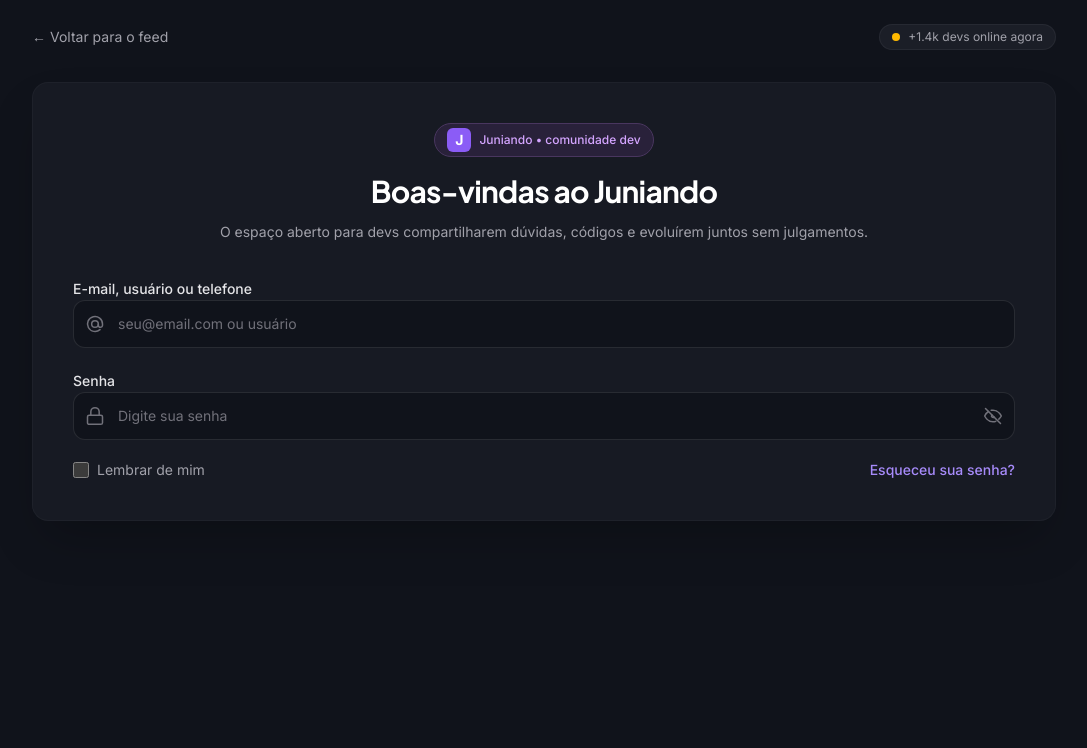
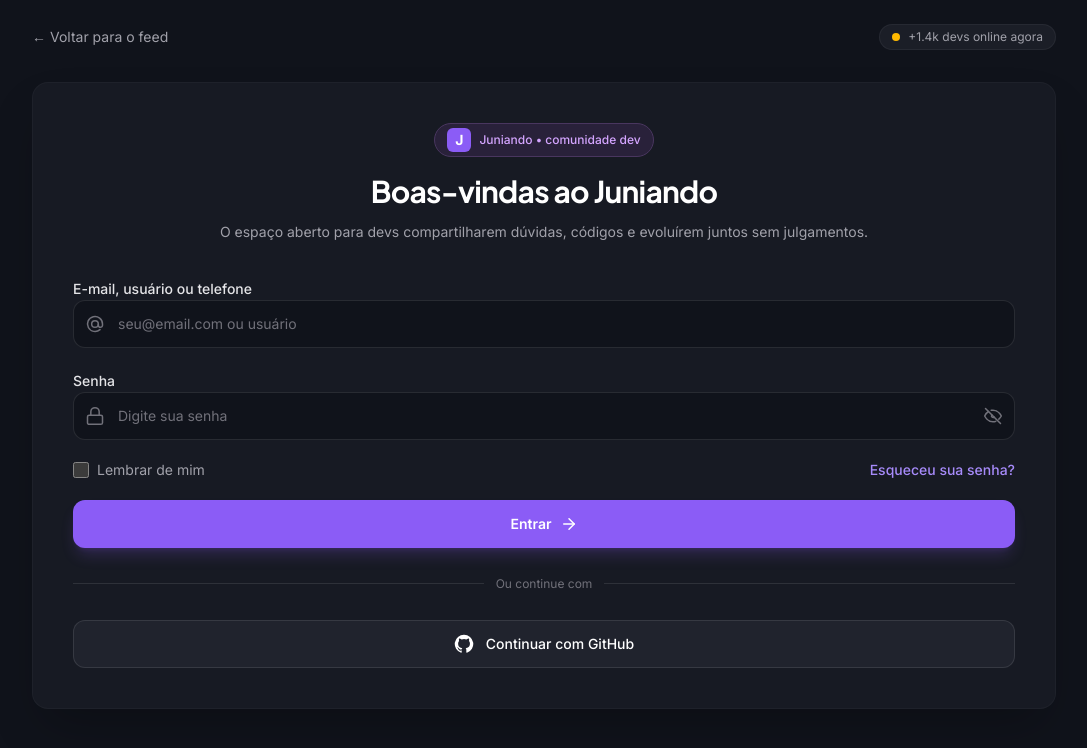
Before and after one commit to lab08-j/frontend, a Next.js app: page /login in a window 1280 px wide. Shown: the top 748 px of the page, without its empty margins (96-1183 px from the left). Built offline with nearby package versions, Linux system fonts and the light colour scheme.

Commit message:
feat: add button entrar

```diff
--- a/src/components/auth/login-form.tsx
+++ b/src/components/auth/login-form.tsx
@@ -171,6 +171,54 @@ export default function LoginForm() {
                 Esqueceu sua senha?
               </Link>
             </div>
+
+            <button
+              type="button"
+              className="mt-3 flex h-12 w-full items-center justify-center gap-2 rounded-xl bg-[#8B5CF6] text-sm font-semibold text-white shadow-lg shadow-[#8B5CF6]/20 transition-all hover:bg-[#7C3AED] active:scale-[0.98]"
+            >
+              Entrar
+              <svg
+                xmlns="http://www.w3.org/2000/svg"
+                width="18"
+                height="18"
+                viewBox="0 0 24 24"
+                fill="none"
+                stroke="currentColor"
+                strokeWidth="2"
+                strokeLinecap="round"
+                strokeLinejoin="round"
+              >
+                <path d="M5 12h14" />
+                <path d="m12 5 7 7-7 7" />
+              </svg>
+            </button>
+
+            <div className="relative py-2">
+              <div className="absolute inset-0 flex items-center">
+                <div className="w-full border-t border-white/10" />
+              </div>
+
+              <div className="relative flex justify-center">
+                <span className="bg-[#171A23] px-3 text-xs text-[#71717A]">Ou continue com</span>
+              </div>
+            </div>
+
+            <button
+              type="button"
+              className="flex h-12 w-full items-center justify-center gap-3 rounded-xl border border-white/10 bg-[#20232D] px-4 text-sm font-medium text-white transition-all hover:border-white/20 hover:bg-[#292D38] active:scale-[0.98]"
+            >
+              <svg
+                xmlns="http://www.w3.org/2000/svg"
+                width="20"
+                height="20"
+                viewBox="0 0 24 24"
+                fill="currentColor"
+                aria-hidden="true"
+              >
+                <path d="M12 .9a11.1 11.1 0 0 0-3.51 21.63c.55.1.76-.24.76-.54v-2.1c-3.1.67-3.76-1.32-3.76-1.32-.5-1.3-1.23-1.65-1.23-1.65-1.01-.69.08-.68.08-.68 1.12.08 1.71 1.15 1.71 1.15 1 1.71 2.63 1.22 3.27.93.1-.72.39-1.22.71-1.5-2.48-.28-5.08-1.24-5.08-5.52 0-1.22.44-2.22 1.15-3-.12-.28-.5-1.42.11-2.96 0 0 .94-.3 3.05 1.15a10.6 10.6 0 0 1 5.55 0c2.11-1.45 3.05-1.15 3.05-1.15.61 1.54.23 2.68.11 2.96.72.78 1.15 1.78 1.15 3 0 4.29-2.61 5.24-5.1 5.52.4.35.76 1.03.76 2.08v3.09c0 .3.2.65.77.54A11.1 11.1 0 0 0 12 .9Z" />
+              </svg>
+              Continuar com GitHub
+            </button>
           </form>
         </section>
       </div>
```
